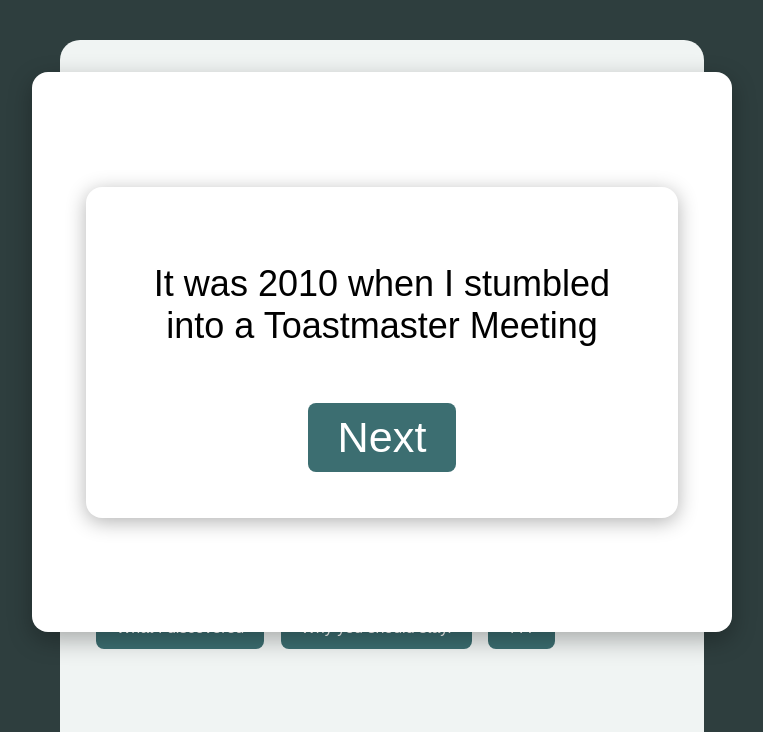
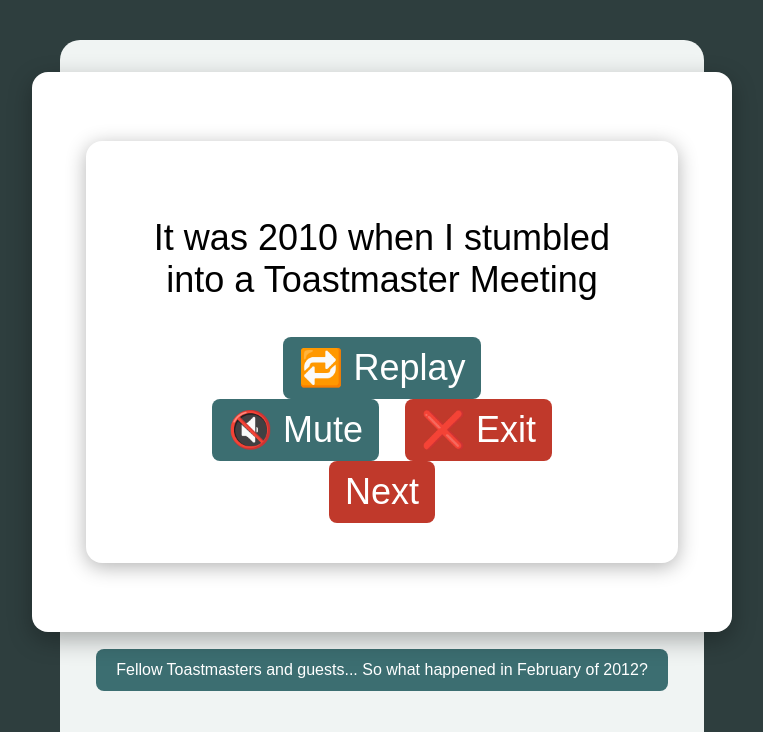
Before and after one commit to vidojam/speechtrainer, a plain HTML site: page index.html in a window 1280 px wide. Both pictures are taken after a click on the button "Opening". Shown: the top 732 px of the page, without its empty margins (258-1021 px from the left). Drawn offline with Linux system fonts and the light colour scheme.

Commit message:
Add replay and exit

```diff
--- a/app.js
+++ b/app.js
@@ -2,37 +2,116 @@
 let currentIndex = 0;
 let synth = window.speechSynthesis;
 
+let voices = [];
+let selectedVoice = null;
+
+// Load available voices and populate the dropdown
+function loadVoices() {
+  voices = synth.getVoices();
+  const voiceSelect = document.getElementById('voiceSelect');
+
+  if (!voiceSelect) return; // Safety check if element doesn't exist
+  voiceSelect.innerHTML = '';
+
+  voices.forEach((voice, index) => {
+    const option = document.createElement('option');
+    option.value = index;
+    option.textContent = `${voice.name} (${voice.lang})`;
+    voiceSelect.appendChild(option);
+  });
+
+  selectedVoice = voices[0] || null;
+}
+
+// Ensure voices are loaded (some browsers delay loading)
+window.speechSynthesis.onvoiceschanged = loadVoices;
+window.addEventListener('load', loadVoices);
+
+document.getElementById('voiceSelect')?.addEventListener('change', (e) => {
+  selectedVoice = voices[e.target.value];
+});
+
+
+let isMuted = false; // Track mute state
+
+function replayAlert() {
+  if (currentMessages.length === 0 || currentIndex >= currentMessages.length) return;
+  const message = currentMessages[currentIndex];
+  document.getElementById('customAlertMessage').textContent = message;
+  speak(message);
+}
+
+function toggleMute() {
+  isMuted = !isMuted;
+  const muteButton = document.getElementById('muteButton');
+  muteButton.textContent = isMuted ? '🔈 Unmute' : '🔇 Mute';
+
+  if (isMuted) {
+    speechSynthesis.cancel(); // Stop speaking immediately
+  } else {
+    replayAlert(); // Replay current message on unmute
+  }
+}
+
+// Update the mute button text on load
+// speak() to respect mute
 function speak(text) {
+  if (isMuted) return;
   if (synth.speaking) synth.cancel(); // Stop previous speech
   const utterance = new SpeechSynthesisUtterance(text);
-  utterance.rate = 1; // Normal speed
-  utterance.pitch = 1; // Normal pitch
-  utterance.lang = 'en-US'; // Adjust as needed
+  if (selectedVoice) utterance.voice = selectedVoice;
+  utterance.rate = 1;
+  utterance.pitch = 1;
+  utterance.volume = 1;
   synth.speak(utterance);
 }
 
+
+// Show custom alert and start speech
 function showCustomAlert(messages) {
   currentMessages = messages;
   currentIndex = 0;
-  const firstMessage = currentMessages[currentIndex];
-  document.getElementById('customAlertMessage').textContent = firstMessage;
-  document.getElementById('customAlert').classList.remove('hidden');
-  speak(firstMessage);
+
+  const alertBox = document.getElementById('customAlert');
+  const messageBox = document.getElementById('customAlertMessage');
+  const progress = document.getElementById('progressBarContainer');
+
+  if (!alertBox || !messageBox || !progress) return;
+
+  alertBox.classList.remove('hidden');
+  progress.style.display = 'block';
+  nextAlertMessage(); // Start first message
 }
 
+// Display next message in the sequence
 function nextAlertMessage() {
+  const messageBox = document.getElementById('customAlertMessage');
+  const progressBar = document.getElementById('progressBar');
+  const progress = document.getElementById('progressBarContainer');
+  const alertBox = document.getElementById('customAlert');
+
+  if (currentIndex >= currentMessages.length) {
+    alertBox.classList.add('hidden');
+    progress.style.display = 'none';
+    synth.cancel();
+    return;
+  }
+
+  const message = currentMessages[currentIndex];
+  messageBox.textContent = message;
+
+  progressBar.style.width = '0%';
+  setTimeout(() => {
+    progressBar.style.transition = 'width 1.2s linear';
+    progressBar.style.width = '100%';
+  }, 100);
+
+  speak(message);
   currentIndex++;
-  if (currentIndex < currentMessages.length) {
-    const message = currentMessages[currentIndex];
-    document.getElementById('customAlertMessage').textContent = message;
-    speak(message);
-  } else {
-    document.getElementById('customAlert').classList.add('hidden');
-    synth.cancel(); // Stop speaking when done
-  }
 }
 
-// Reuse your message functions from before
+// --- Custom alert triggers (speech segments) ---
+
 function showAlertOpening() {
   showCustomAlert([
     "It was 2010 when I stumbled into a Toastmaster Meeting",
@@ -77,3 +156,10 @@
     "Let's grow together."
   ]);
 }
+
+function exitAlert() {
+  synth.cancel(); // Stop current speech
+  document.getElementById('customAlert').classList.add('hidden'); // Hide dialog
+  currentMessages = [];
+  currentIndex = 0;
+}
--- a/index.html
+++ b/index.html
@@ -10,6 +10,19 @@
   <div class="container">
     <h1>Speech Trainer</h1>
 
+    <!-- Voice Settings -->
+    <div class="section">
+      <h2>Voice Settings</h2>
+      <label for="voiceSelect">Choose Voice:</label>
+      <select id="voiceSelect"></select>
+    </div>
+
+    <!-- Progress Bar -->
+    <div id="progressBarContainer" style="display: none;">
+      <div id="progressBar"></div>
+    </div>
+
+    <!-- Speech Sections -->
     <div class="section">
       <h2>Opening</h2>
       <button onclick="showAlertOpening()">Opening</button>
@@ -23,7 +36,7 @@
     <div class="section">
       <h2>Body of Speech</h2>
       <button onclick="showAlertStage()">What I discovered</button>
-      <button onclick="showAlertEye()">Why you should stay.</button>
+      <button onclick="showAlertEye()">Why you should stay</button>
       <button onclick="showAlertGestures()">???</button>
     </div>
 
@@ -33,26 +46,23 @@
     </div>
   </div>
 
-  <!-- Custom Alert Modal -->
-  <div id="customAlert" class="custom-alert hidden">
-    <div class="custom-alert-content">
-      <p id="customAlertMessage">Alert text</p>
-      <button onclick="nextAlertMessage()">Next</button>
-    </div>
-  </div>
-
+  <!-- Custom Alert Modal (ONLY ONE) -->
   <div id="customAlert" class="custom-alert hidden">
     <div class="custom-alert-content">
       <p id="customAlertMessage"></p>
 <div class="custom-alert-controls">
   <button onclick="replayAlert()">🔁 Replay</button>
+
+  <div class="vertical-controls">
     <button onclick="toggleMute()" id="muteButton">🔇 Mute</button>
+    <button onclick="exitAlert()">❌ Exit</button> <!-- Exit below Mute -->
+  </div>
+
   <button onclick="nextAlertMessage()">Next</button>
 </div>
     </div>
   </div>
 
-
   <script src="app.js"></script>
 </body>
 </html>
--- a/styles.css
+++ b/styles.css
@@ -130,3 +130,35 @@
 .custom-alert-controls button:hover {
   background-color: #284b50;
 }
+
+#voiceSelect {
+  font-size: 18px;
+  padding: 8px;
+  width: 100%;
+  margin-top: 8px;
+  border-radius: 8px;
+}
+
+#progressBarContainer {
+  height: 10px;
+  background-color: #ccc;
+  border-radius: 10px;
+  overflow: hidden;
+  margin: 20px 0;
+  display: none;
+}
+
+#progressBar {
+  height: 100%;
+  width: 0%;
+  background-color: #3c6e71;
+  transition: width 1.5s ease;
+}
+
+.custom-alert-controls button:last-child {
+  background-color: #c0392b;
+}
+
+.custom-alert-controls button:last-child:hover {
+  background-color: #e74c3c;
+}
```
Lines whose indentation alone changed are shown as unchanged.
